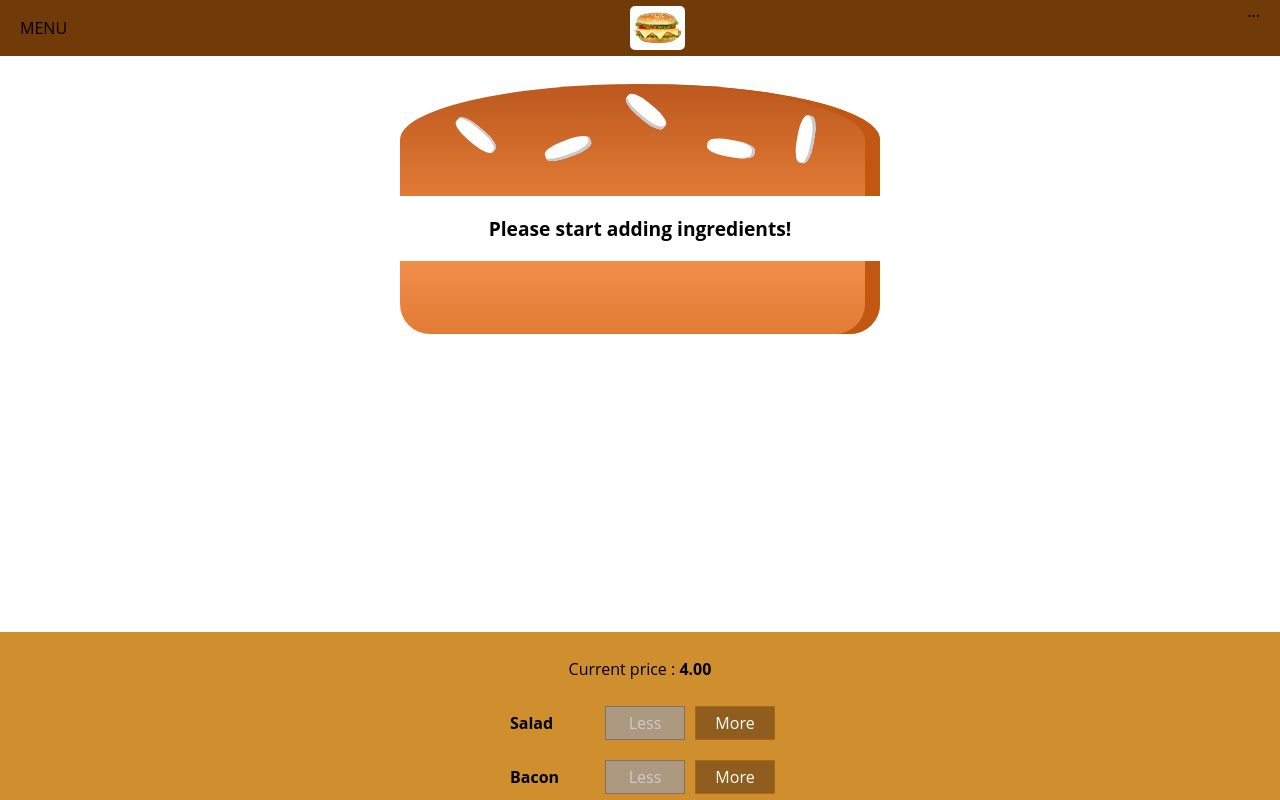
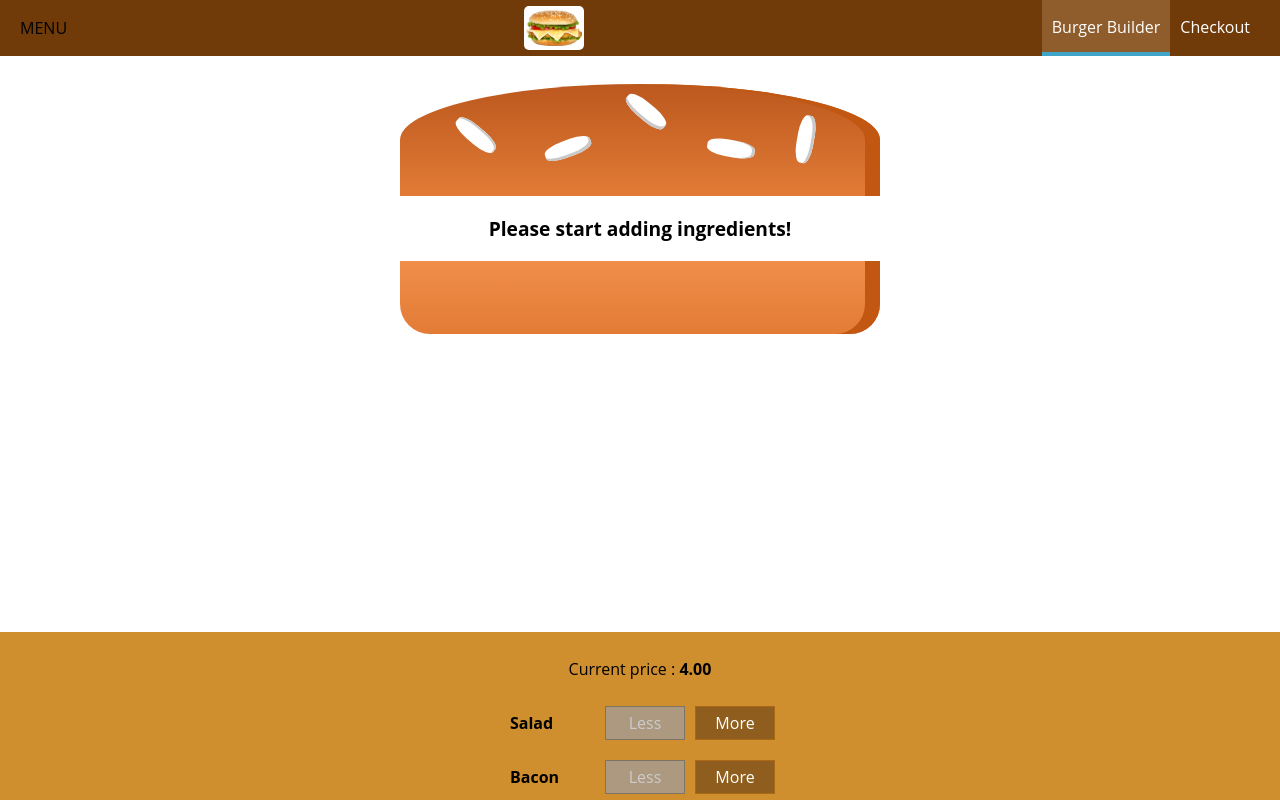
Before and after one commit to BahramIsmayilov/burger-builder1, a React (Create React App) app: page / in a window 1280 px wide. Shown: the top 800 px of the page. Built offline with nearby package versions, Linux system fonts and the light colour scheme; the HTML template or start-up script is replaced by a standard one.

Commit message:
add Navigation

```diff
--- a/src/components/Layout/Layout.js
+++ b/src/components/Layout/Layout.js
@@ -2,10 +2,12 @@
 import Aux from "../../hoc/Auxiliary";
 import classes from "./Layout.module.css";
 import Toolbar from "../Navigation/Toolbar/Toolbar";
+import SideDrawer from "../Navigation/SideDrawer/SideDrawer";
 
 const layout = (props) => {
   return (
     <Aux>
+      <SideDrawer />
       <Toolbar />
       <main className={classes.Content}>{props.children}</main>
     </Aux>
--- a/src/components/Logo/Logo.js
+++ b/src/components/Logo/Logo.js
@@ -2,8 +2,8 @@
 import burgerLogo from "../../assets/images/burger.png";
 import classes from "./Logo.module.css";
 
-const logo = () => (
-  <div className={classes.Logo}>
+const logo = (props) => (
+  <div className={classes.Logo} style={{ height: props.height }}>
     <img src={burgerLogo} alt="Burger Logo" />
   </div>
 );
--- a/src/components/Logo/Logo.module.css
+++ b/src/components/Logo/Logo.module.css
@@ -1,11 +1,11 @@
 .Logo {
  background-color: white;
- padding: 6px 4px 0;
- height: 80%;
+ padding: 4px 2px;
+ height: 100%;
  box-sizing: border-box;
  border-radius: 5px;
 }
 
 .Logo img {
- height: 80%;
+ height: 100%;
 }
--- /dev/null
+++ b/src/components/Navigation/NavigationItems/NavigationItem/NavigationItem.js
@@ -0,0 +1,12 @@
+import React from "react";
+import classes from "./NavigationItem.module.css";
+
+const navigationItem = (props) => (
+  <li className={classes.NavigationItem}>
+    <a className={props.active ? classes.active : null} href={props.link}>
+      {props.children}
+    </a>
+  </li>
+);
+
+export default navigationItem;
--- /dev/null
+++ b/src/components/Navigation/NavigationItems/NavigationItem/NavigationItem.module.css
@@ -0,0 +1,45 @@
+.NavigationItem {
+ margin: 10px 0;
+ display: block;
+ box-sizing: border-box;
+ width: 100%;
+}
+
+.NavigationItem a {
+ color: #8f5c2c;
+ text-decoration: none;
+ width: 100%;
+ box-sizing: border-box;
+ display: block;
+}
+
+.NavigationItem a:hover,
+.NavigationItem a:active,
+.NavigationItem a.active {
+ color: #40a4c8;
+}
+
+@media (min-width: 500px) {
+ .NavigationItem {
+  margin: 0;
+  display: flex;
+  align-items: center;
+  width: auto;
+  height: 100%;
+ }
+
+ .NavigationItem a {
+  color: white;
+  height: 100%;
+  border-bottom: 4px solid transparent;
+  padding: 16px 10px;
+ }
+
+ .NavigationItem a:hover,
+ .NavigationItem a:active,
+ .NavigationItem a.active {
+  background-color: #8f5c2c;
+  border-bottom: 4px solid #40a4c8;
+  color: white;
+ }
+}
--- /dev/null
+++ b/src/components/Navigation/NavigationItems/NavigationItems.js
@@ -0,0 +1,14 @@
+import React from "react";
+import NavigationItems from "./NavigationItem/NavigationItem";
+import classes from "./NavigationItems.module.css";
+
+const navigationItems = (props) => (
+  <ul className={classes.NavigationItems}>
+    <NavigationItems link="./" active>
+      Burger Builder
+    </NavigationItems>
+    <NavigationItems link="./">Checkout</NavigationItems>
+  </ul>
+);
+
+export default navigationItems;
--- /dev/null
+++ b/src/components/Navigation/NavigationItems/NavigationItems.module.css
@@ -0,0 +1,15 @@
+.NavigationItems {
+ margin: 0;
+ padding: 0;
+ list-style: none;
+ display: flex;
+ flex-flow: column;
+ align-items: center;
+ height: 100%;
+}
+
+@media (min-width:500px) {
+ .NavigationItems {
+  flex-flow: row;
+ }
+}
--- /dev/null
+++ b/src/components/Navigation/SideDrawer/SideDrawer.js
@@ -0,0 +1,19 @@
+import React from "react";
+import Logo from "../../Logo/Logo";
+import NavigationItems from "../NavigationItems/NavigationItems";
+import classes from "./SideDrawer.module.css";
+
+const sideDrawer = () => {
+  return (
+    <div className={classes.SideDrawer}>
+      <div className={classes.Logo}>
+        <Logo />
+      </div>
+      <nav>
+        <NavigationItems />
+      </nav>
+    </div>
+  );
+};
+
+export default sideDrawer;
--- /dev/null
+++ b/src/components/Navigation/SideDrawer/SideDrawer.module.css
@@ -0,0 +1,32 @@
+.SideDrawer {
+ position: fixed;
+ width: 280px;
+ max-width: 100%;
+ height: 100%;
+ left: 0;
+ top: 0;
+ z-index: 2000;
+ background-color: white;
+ padding: 32px 16px;
+ box-sizing: border-box;
+ transition: transform 0.3s ease-out;
+}
+
+@media (min-width: 500px) {
+ .SideDrawer {
+  display: none;
+ }
+}
+
+.Open {
+ transform: translateX(0);
+}
+
+.Close {
+ transform: translateX(-100%);
+}
+
+.Logo {
+ height: 11%;
+ margin-bottom: 32px;
+}
--- a/src/components/Navigation/Toolbar/Toolbar.js
+++ b/src/components/Navigation/Toolbar/Toolbar.js
@@ -1,12 +1,17 @@
 import React from "react";
 import classes from "./Toolbar.module.css";
 import Logo from "../../Logo/Logo";
+import Navigation from "../NavigationItems/NavigationItems";
 
 const toolbar = () => (
   <header className={classes.Toolbar}>
-    <div>MENU</div>
-    <Logo />
-    <nav>...</nav>
+    <div> MENU </div>
+    <div className={classes.Logo}>
+      <Logo />
+    </div>
+    <nav className={classes.DesktopOnly}>
+      <Navigation />
+    </nav>
   </header>
 );
 
--- a/src/components/Navigation/Toolbar/Toolbar.module.css
+++ b/src/components/Navigation/Toolbar/Toolbar.module.css
@@ -16,3 +16,13 @@
 .Toolbar nav {
  height: 100%;
 }
+
+.Logo {
+ height: 80%;
+}
+
+@media (max-width:499px) {
+ .DesktopOnly {
+  display: none;
+ }
+}
```
